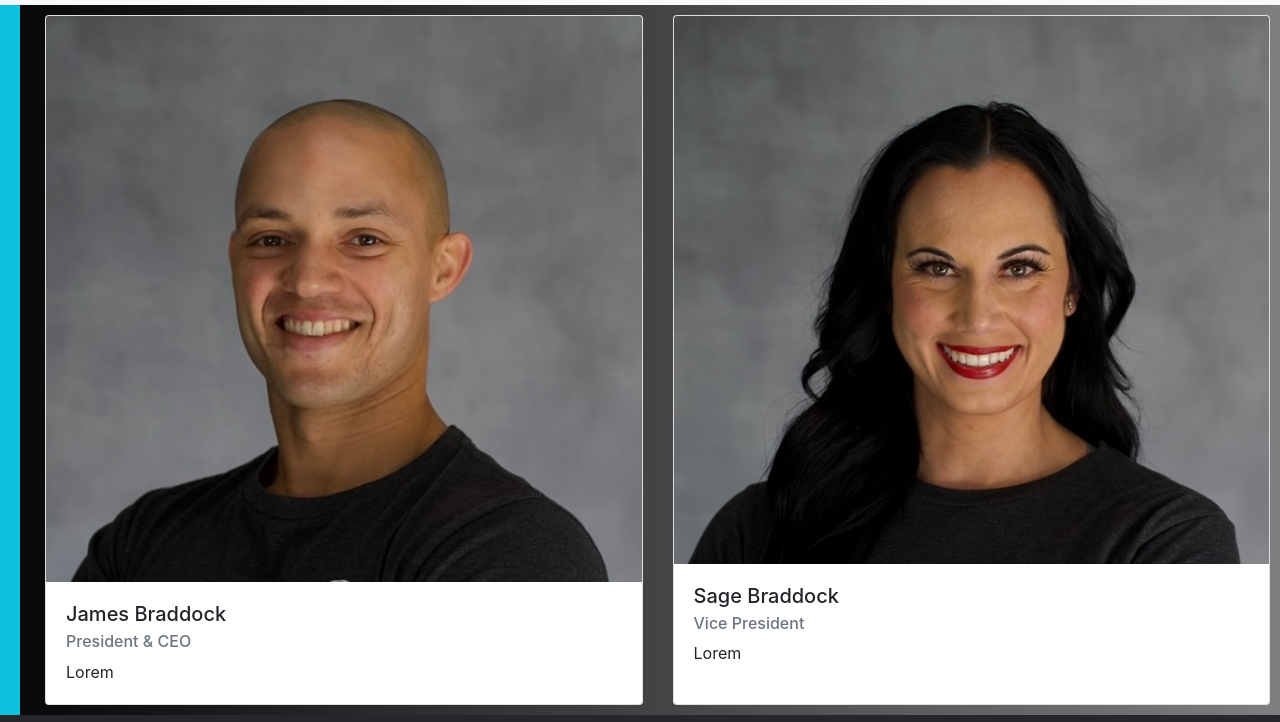
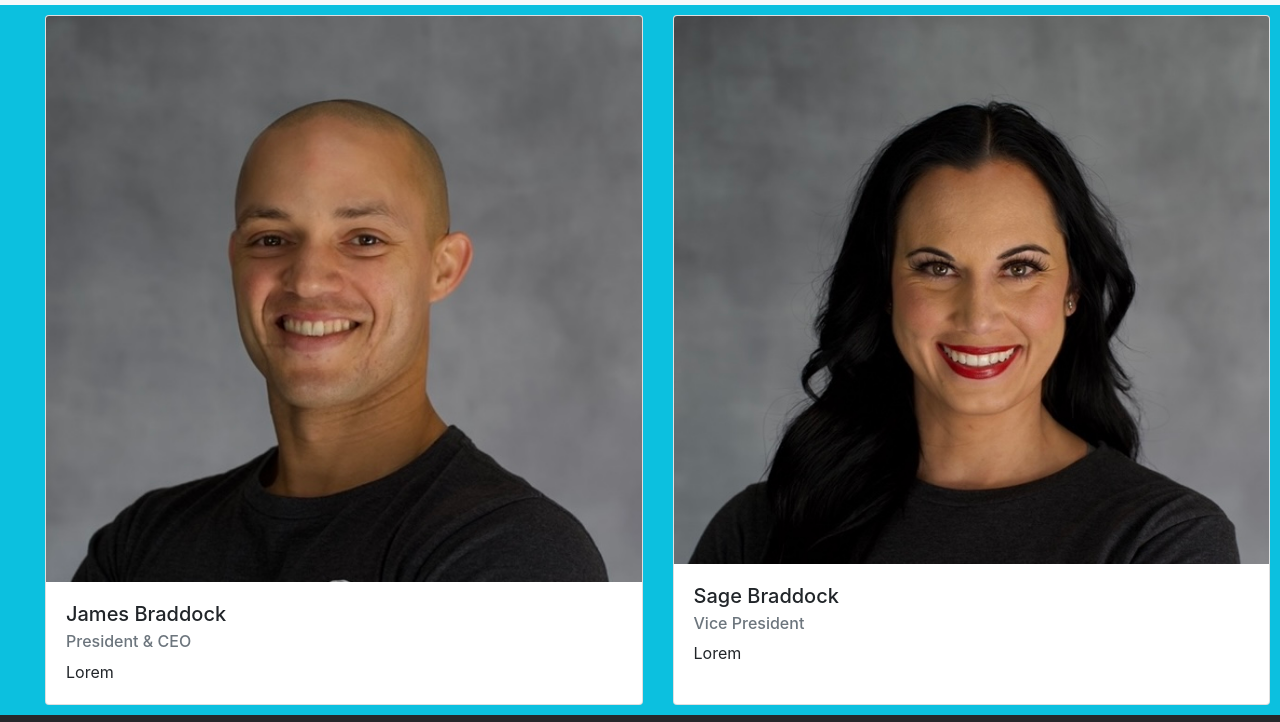
Before and after one commit to jimbraddock/moonbeam, a plain HTML site: page trainingStaff/instructors.html in a window 1280 px wide. Shown: the part 66-788 px from the top of the page. Drawn offline with nearby package versions, Linux system fonts and the light colour scheme.

Commit message:
Update instructors.html

```diff
--- a/trainingStaff/instructors.html
+++ b/trainingStaff/instructors.html
@@ -29,8 +29,7 @@
          .card-deck {
             padding: 10px;
             margin-left: 20px;
-            background: #080808;
-            background: linear-gradient(to right, #080808, #808080);
+            background: #0cc0df;
          }
          .card-body {
             display: flex;
@@ -63,7 +62,7 @@
          }
       </style>
 
-      <title> | Moonbeam Lighting and Electrical Services Inc.</title>
+      <title> Our Team | Moonbeam Lighting and Electrical Services Inc.</title>
 
    </head>
 
```
